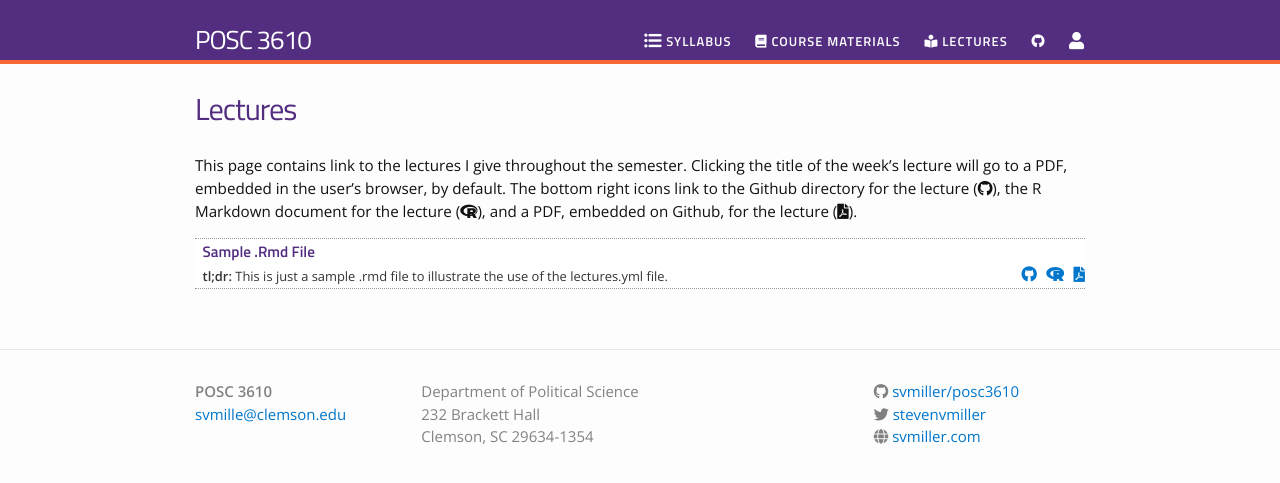
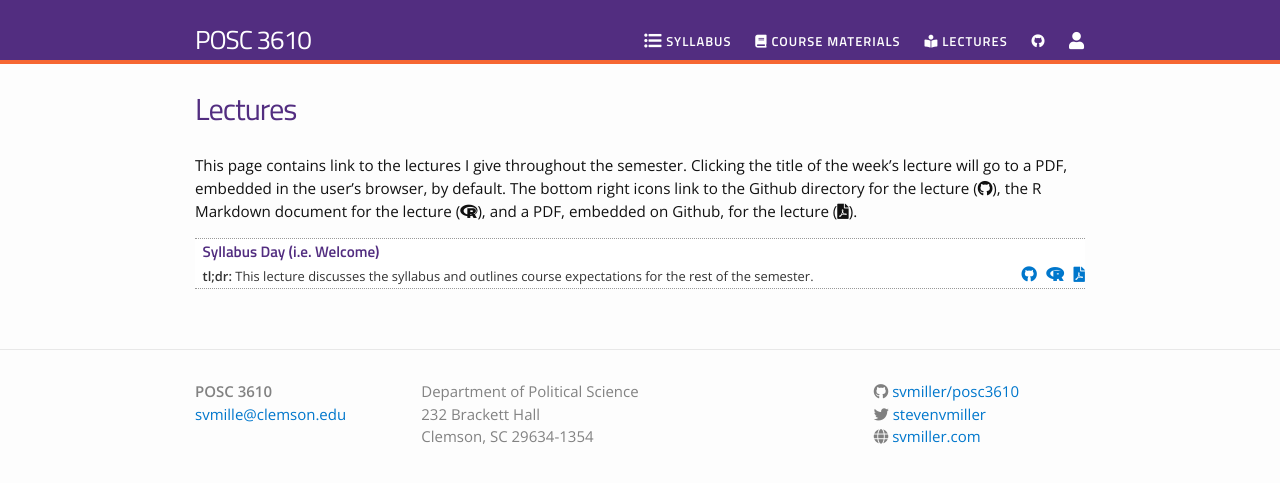
Before and after one commit to svmiller/posc3610, a Jekyll site: the page built from lectures.md, in a window 1280 px wide. Shown: the top 483 px of the page. Built offline with Jekyll 4.4.1, drawn with Linux system fonts in a browser that asks for light colours; nearby versions of some CDN libraries.

Commit message:
add first lecture

```diff
--- a/_data/lectures.yml
+++ b/_data/lectures.yml
@@ -1,4 +1,4 @@
-- title: "Sample .Rmd File"
-  filename: Untitled
-  dirname: untitled-lecture
-  tldr: "This is just a sample .rmd file to illustrate the use of the lectures.yml file."
+- title: "Syllabus Day (i.e. Welcome)"
+  filename: welcome
+  dirname: welcome
+  tldr: "This lecture discusses the syllabus and outlines course expectations for the rest of the semester."
```
Also changed, not shown: 1 other file.
